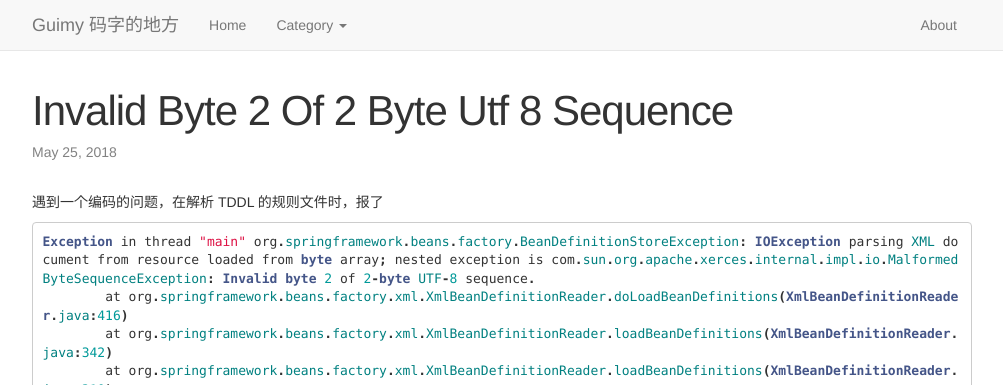
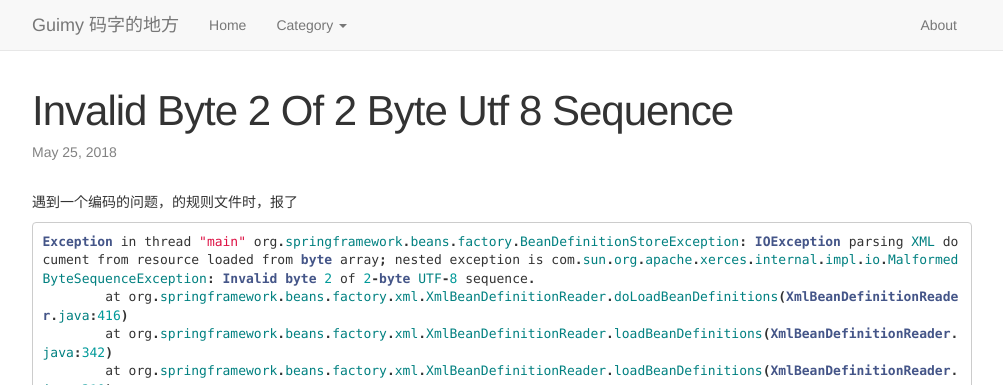
Before and after one commit to guimingyue/guimingyue.github.io, a Jekyll site: the page built from _posts/2018-05-25-Invalid-byte-2-of-2-byte-UTF-8-sequence.md, in a window 1280 px wide and 900 px high. Shown: the top 385 px of the window, without its empty margins (138-1141 px from the left). Built offline with Jekyll 4.4.1, drawn with Linux system fonts in a browser that asks for light colours; our own code applies the rules of GitHub Pages for plain Markdown files; comment, search, counter and statistics services are not loaded.

Commit message:
Update 2018-05-25-Invalid-byte-2-of-2-byte-UTF-8-sequence.md

````diff
--- a/_posts/2018-05-25-Invalid-byte-2-of-2-byte-UTF-8-sequence.md
+++ b/_posts/2018-05-25-Invalid-byte-2-of-2-byte-UTF-8-sequence.md
@@ -1,4 +1,4 @@
-遇到一个编码的问题，在解析 TDDL 的规则文件时，报了
+遇到一个编码的问题，的规则文件时，报了
 ```java
 Exception in thread "main" org.springframework.beans.factory.BeanDefinitionStoreException: IOException parsing XML document from resource loaded from byte array; nested exception is com.sun.org.apache.xerces.internal.impl.io.MalformedByteSequenceException: Invalid byte 2 of 2-byte UTF-8 sequence.
 	at org.springframework.beans.factory.xml.XmlBeanDefinitionReader.doLoadBeanDefinitions(XmlBeanDefinitionReader.java:416)
````
